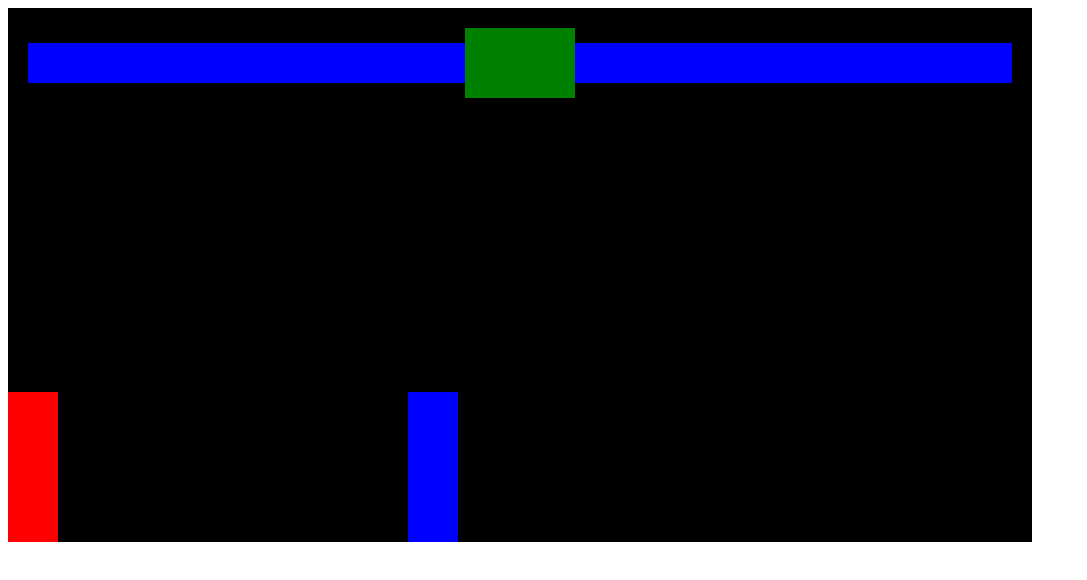
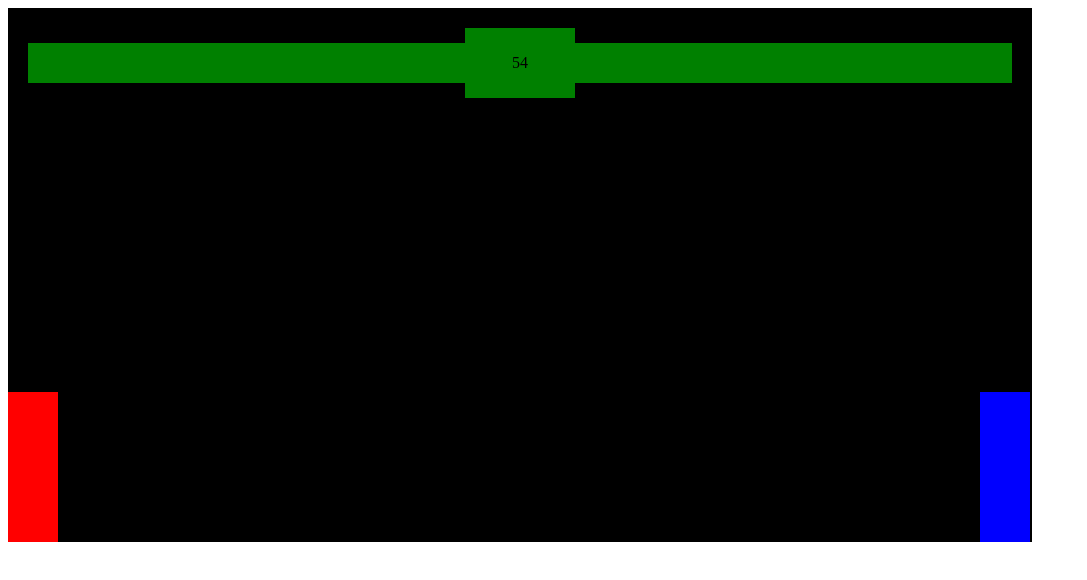
Before and after one commit to Game-Dev-12/Mortal-Kombat, a plain HTML site: page index.html in a window 1280 px wide. Shown: the whole page, without its empty margins (0-1087 px from the left). Drawn offline with Linux system fonts and the light colour scheme.

Commit message:
timer and bar phase 1 complete

```diff
--- a/index.html
+++ b/index.html
@@ -1,42 +1,93 @@
 <!DOCTYPE html>
 <html lang="en">
+
 <head>
     <meta charset="UTF-8">
     <meta name="viewport" content="width=device-width, initial-scale=1.0">
     <meta http-equiv="X-UA-Compatible" content="ie=edge">
     <title>Mortal Kombat</title>
     <style>
-    *{
-        box-sizing:border-box;
+        * {
+            box-sizing: border-box;
         }
     </style>
 </head>
+
 <body>
     <!--game-container-->
-    <div  style="position: relative; display:inline-block;">
-
-        <div
-        style=
-        'position:absolute;
+    <div style="
+    position: relative;
+    display:inline-block;">
+        <div style='position:absolute;
         display:flex;
         align-items:center;
         width:100%;
         padding:20px;'>
             <!--player1 health-->
-            <div style="position:relative; width:100%; height:40px;display:flex; justify-content:flex-end;">
-           <div style='background-color: yellow; height:40px; width:100%;'></div>
-           <div id="player-health" style="position:absolute; background-color:blue; top:0; right:0; bottom:0; width:100%;;"> </div>
-           </div>
+            <div style="
+            position:relative;
+            width:100%;
+            height:40px;
+            display:flex;
+            justify-content:flex-end;">
+                <div style="background-color: red;
+           height:40px;
+           width:100%;"></div>
+                <div id="player-health" style="
+           position:absolute;
+           background-color: green;
+           top:0;
+           right:0;
+           bottom:0;
+           width:100%;;"></div>
+            </div>
             <!--game timer-->
-            <div style='background-color: green; width:110px; height:70px; flex-shrink:0;'></div>
+            <div id="timer" style="
+                    background-color: green;
+                    width:110px;
+                    height:70px;
+                    flex-shrink:0;
+                    display: flex;
+                    align-items: center;
+                    justify-content: center;
+                    ">
+                10
+            </div>
             <!--player2 health-->
-          <div style="position:relative; width:100%; height:40px;">
-           <div style='background-color: yellow; height:40px'></div>
-           <div id="enemy-health" style="position:absolute; background-color:blue; top:0; right:0; bottom:0; left:0;"> </div>
-           </div>
+            <div style="
+          position:relative; width:100%;
+          height:40px;">
+                <div style="
+               background-color: red;
+               height:40px"></div>
+
+                <div id="enemy-health" style="
+               position:absolute;
+               background-color: green;
+               top:0;
+               right:0;
+               bottom:0;
+               left:0;"></div>
+            </div>
         </div>
-    <canvas id="canvas"></canvas>
-    <script src="./index.js"></script>
+        <div
+        id= "displayText"
+        style="
+            position: absolute;
+            color: white;
+            align-items:
+            center;
+            justify-content: center;
+            top: 0;
+            right: 0;
+            bottom: 0;
+            left: 0;
+            display: none;
+            "
+            >Tie</div>
+        <canvas id="canvas"></canvas>
+        <script src="./index.js"></script>
     </div>
 </body>
+
 </html>
--- a/index.js
+++ b/index.js
@@ -86,7 +86,7 @@ const player = new Sprite({
 
 const enemy = new Sprite({
     position:{
-    x:400,
+    x:972,
     y:130
     },
     velocity:{
@@ -129,6 +129,37 @@ function rectangularCollision({rectangle1, rectangle2}){
         rectangle1.attackBox.position.y <= rectangle2.position.y + rectangle2.height
     )
 }
+
+function determineWinner({player, enemy, timerId}) {
+        gameOver = true
+        document.querySelector('#displayText').style.display = 'flex'
+    if (player.health === enemy.health) {
+        document.querySelector('#displayText').innerHTML = 'Tie'
+        }
+        else if (player.health > enemy.health) {
+        document.querySelector('#displayText').innerHTML = 'Player 1 wins'
+        }
+        else if (player.health < enemy.health) {
+        document.querySelector('#displayText').innerHTML = 'Player 2 wins'
+        }
+}
+let gameOver = false
+let timer = 60
+let timerId
+function decreaseTimer() {
+    if (!gameOver){
+    if (timer > 0) {
+        timerId = setTimeout(decreaseTimer, 1000)
+        timer--
+        document.querySelector('#timer').innerHTML = timer
+    }
+    if (timer === 0 ){
+            determineWinner({player, enemy, timerId})
+        }
+    }
+}
+decreaseTimer()
+
 function animate(){
     window.requestAnimationFrame(animate)
     c.fillStyle ='black'
@@ -145,6 +176,23 @@ function animate(){
     } else if (keys.d.pressed && player.lastKey === 'd') {
         player.velocity.x = 5
     }
+    // borders if players x plus velocity is less than zero or greater than canvas width set their x velocity to 0
+    const newA = player.position.x + player.velocity.x
+    const newB = enemy.position.x + enemy.velocity.x
+
+    if ( newA < 0 || newA + player.width -1 > canvas.width) {
+        console.log({
+            newA, canvasWidth: canvas.width
+        })
+        player.velocity.x = 0
+    }
+
+    // if ( newB > 972 || newB + enemy.width > canvas.width) {
+    //     console.log({
+    //         newB, canvasWidth: canvas.width
+    //     })
+    //     enemy.velocity.x = 0
+    // }
 
   // enemy movement
     if (keys.ArrowLeft.pressed && enemy.lastKey === 'ArrowLeft') {
@@ -173,6 +221,11 @@ function animate(){
             player.health -= 5
             document.getElementById('player-health').style.width = player.health + '%'
             console.log('enemy hit!')
+    }
+
+    // end game based on health
+    if (enemy.health <= 0 || player.health <=0) {
+        determineWinner({player, enemy, timerId})
     }
 }
 
```
